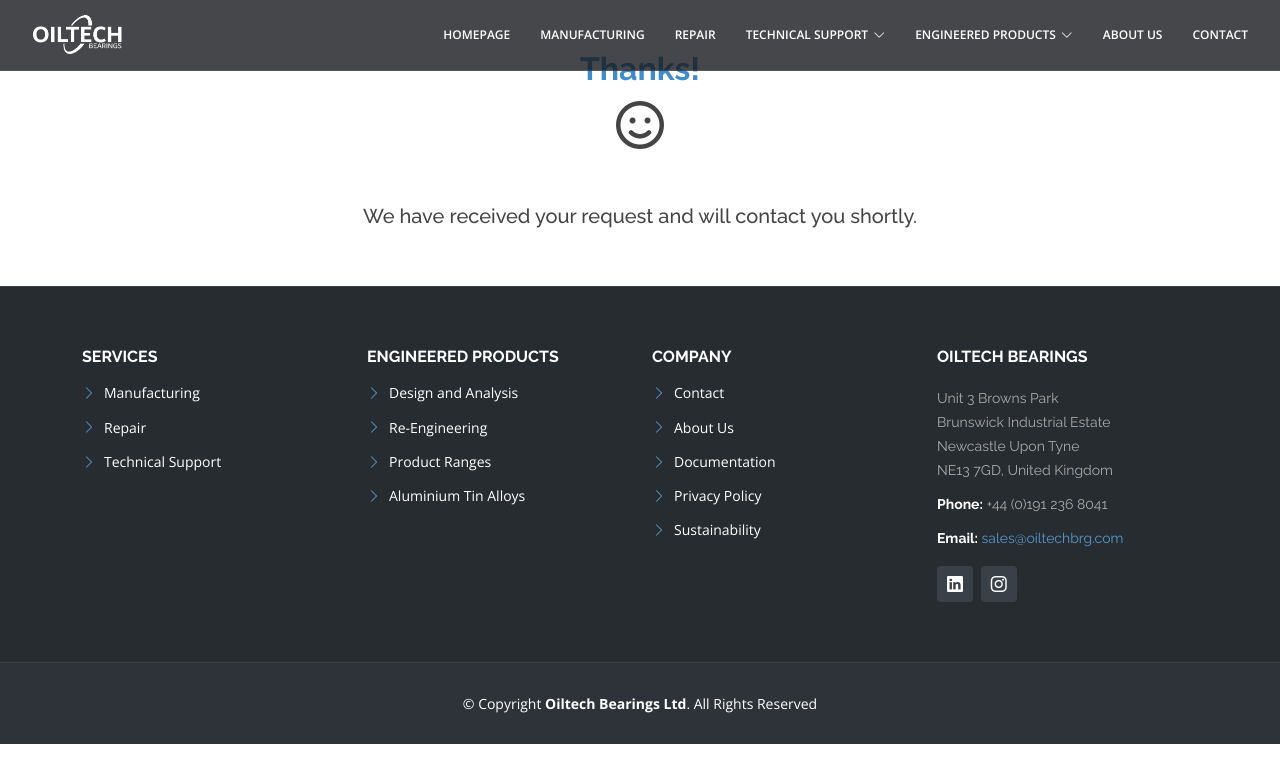
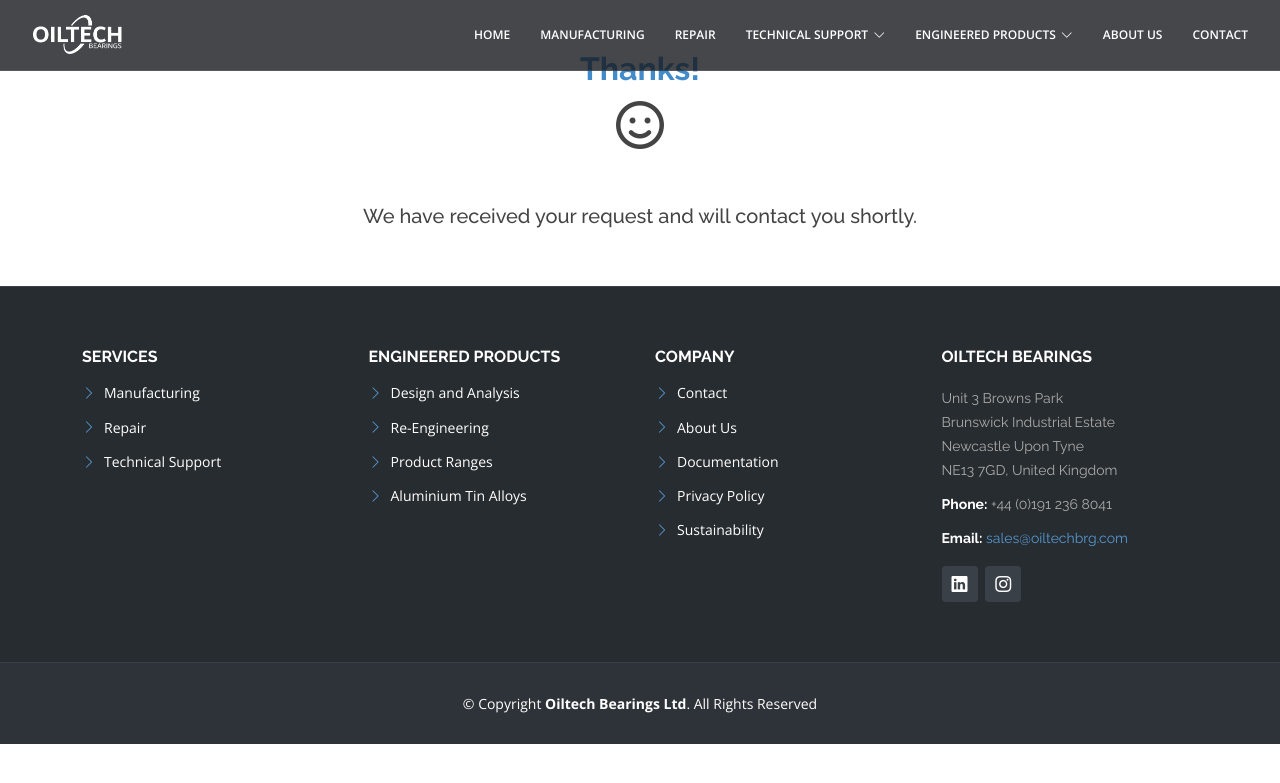
Before and after one commit to fractionerp/oiltechbrg.com, a Jekyll site: the page built from success.html, in a window 1280 px wide. Shown: the top 783 px of the page. Built offline with Jekyll 4.4.1, drawn with Linux system fonts in a browser that asks for light colours; nearby versions of some CDN libraries; library files that are not in the unit come from our copies; comment, search, counter and statistics services are not loaded.

Commit message:
fix: footer 4-column layout and rename Homepage to Home
- Use custom CSS classes for footer grid to avoid Bootstrap conflicts
- Change navbar link from Homepage back to Home

```diff
--- a/_data/navigation.yml
+++ b/_data/navigation.yml
@@ -1,5 +1,5 @@
 main:
-  - title: Homepage
+  - title: Home
     url: /
   - title: Manufacturing
     url: /bearing-manufacturing
--- a/_includes/footer.html
+++ b/_includes/footer.html
@@ -2,9 +2,9 @@
 <footer id="footer">
   <div class="footer-top">
     <div class="container">
-      <div class="row">
+      <div class="footer-row">
 
-        <div class="col-lg-3 col-md-6 footer-links">
+        <div class="footer-col footer-links">
           <h4>Services</h4>
           <ul>
             {% for item in site.data.navigation.footer_services %}
@@ -13,7 +13,7 @@
           </ul>
         </div>
 
-        <div class="col-lg-3 col-md-6 footer-links">
+        <div class="footer-col footer-links">
           <h4>Engineered Products</h4>
           <ul>
             {% for item in site.data.navigation.footer_products %}
@@ -22,7 +22,7 @@
           </ul>
         </div>
 
-        <div class="col-lg-3 col-md-6 footer-links">
+        <div class="footer-col footer-links">
           <h4>Company</h4>
           <ul>
             {% for item in site.data.navigation.footer_company %}
@@ -31,7 +31,7 @@
           </ul>
         </div>
 
-        <div class="col-lg-3 col-md-6 footer-info">
+        <div class="footer-col footer-info">
           <h4>Oiltech Bearings</h4>
           <p>
             Unit 3 Browns Park<br>
--- a/assets/css/style.css
+++ b/assets/css/style.css
@@ -1157,6 +1157,24 @@
     border-top: 1px solid #394047;
     border-bottom: 1px solid #394047;
     padding: 60px 0 30px 0; }
+    #footer .footer-top .footer-row {
+      display: flex;
+      flex-wrap: wrap;
+      margin: 0 -15px; }
+    #footer .footer-top .footer-col {
+      flex: 0 0 25%;
+      max-width: 25%;
+      padding: 0 15px;
+      box-sizing: border-box; }
+    @media (max-width: 992px) {
+      #footer .footer-top .footer-col {
+        flex: 0 0 50%;
+        max-width: 50%;
+        margin-bottom: 30px; } }
+    @media (max-width: 576px) {
+      #footer .footer-top .footer-col {
+        flex: 0 0 100%;
+        max-width: 100%; } }
     #footer .footer-top .footer-info {
       margin-bottom: 30px; }
       #footer .footer-top .footer-info h4 {
```
